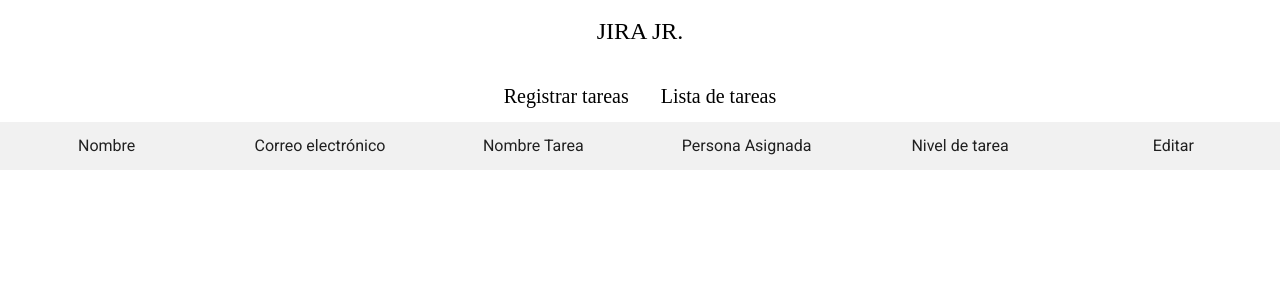
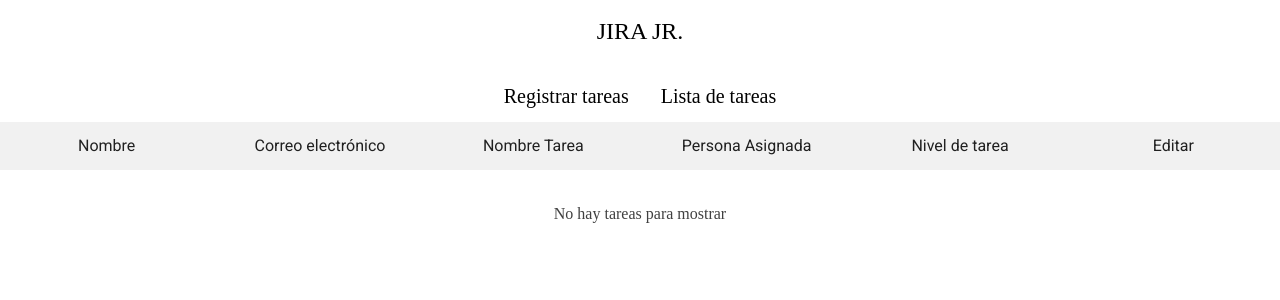
Before and after one commit to Santiag0gopenux2024/prueba_2_Frontend, an Angular app: page /list in a window 1280 px wide. Shown: the top 300 px of the page. Built offline with nearby package versions, Linux system fonts and the light colour scheme.

Commit message:
Cambios en el listado del proyecto

```diff
--- a/src/app/components/list-task/list-task.component.css
+++ b/src/app/components/list-task/list-task.component.css
@@ -15,3 +15,10 @@
   width: 100%;
   padding: 0;
 }
+
+h3 {
+  text-align: center;
+  font-family: "Abyssinica SIL";
+  color: #404040;
+  padding: 30px;
+}
--- a/src/app/components/list-task/list-task.component.html
+++ b/src/app/components/list-task/list-task.component.html
@@ -18,5 +18,6 @@
         <button mat-raised-button color="primary" (click)="editTask(task)">Editar</button>
       </mat-list-item>
     </div>
+    <h3 *ngIf="tasks.length === 0">No hay tareas para mostrar</h3>
   </mat-list>
 </div>
```
